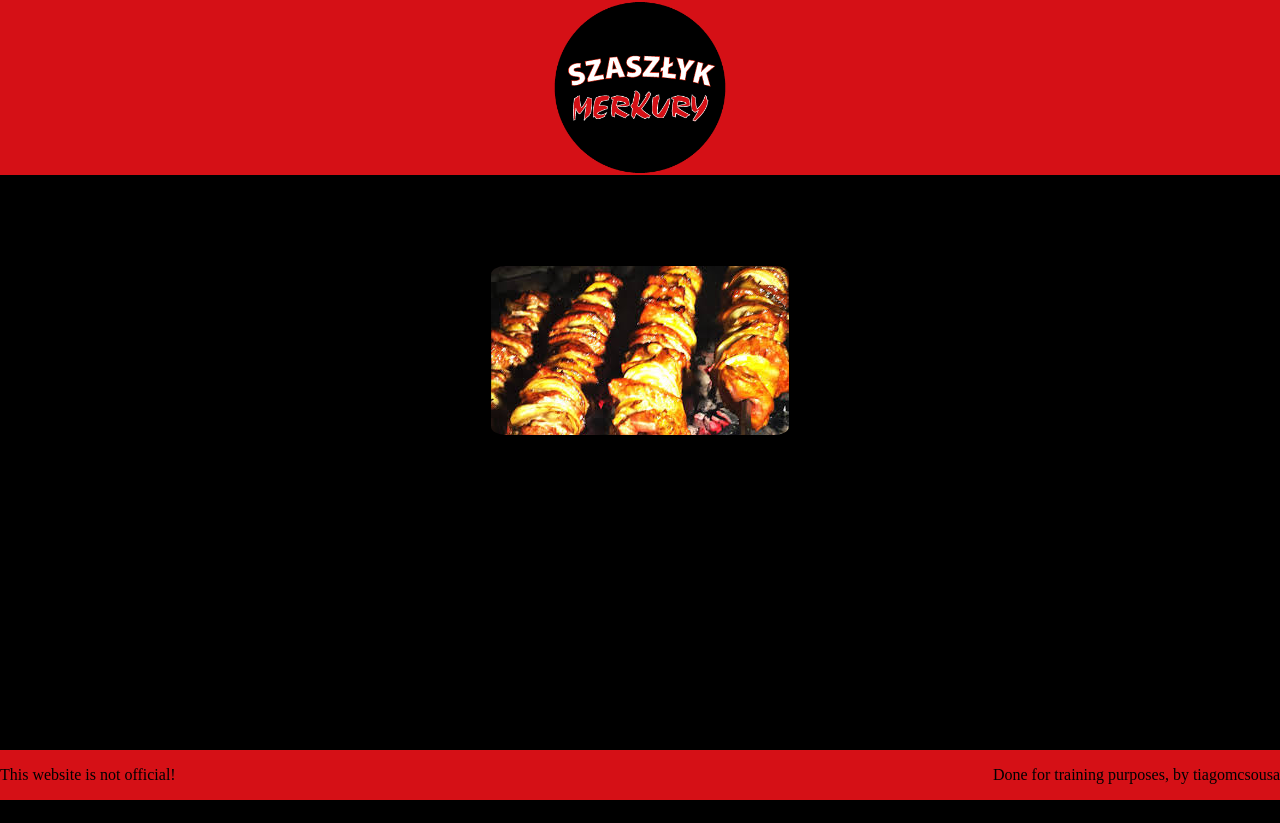
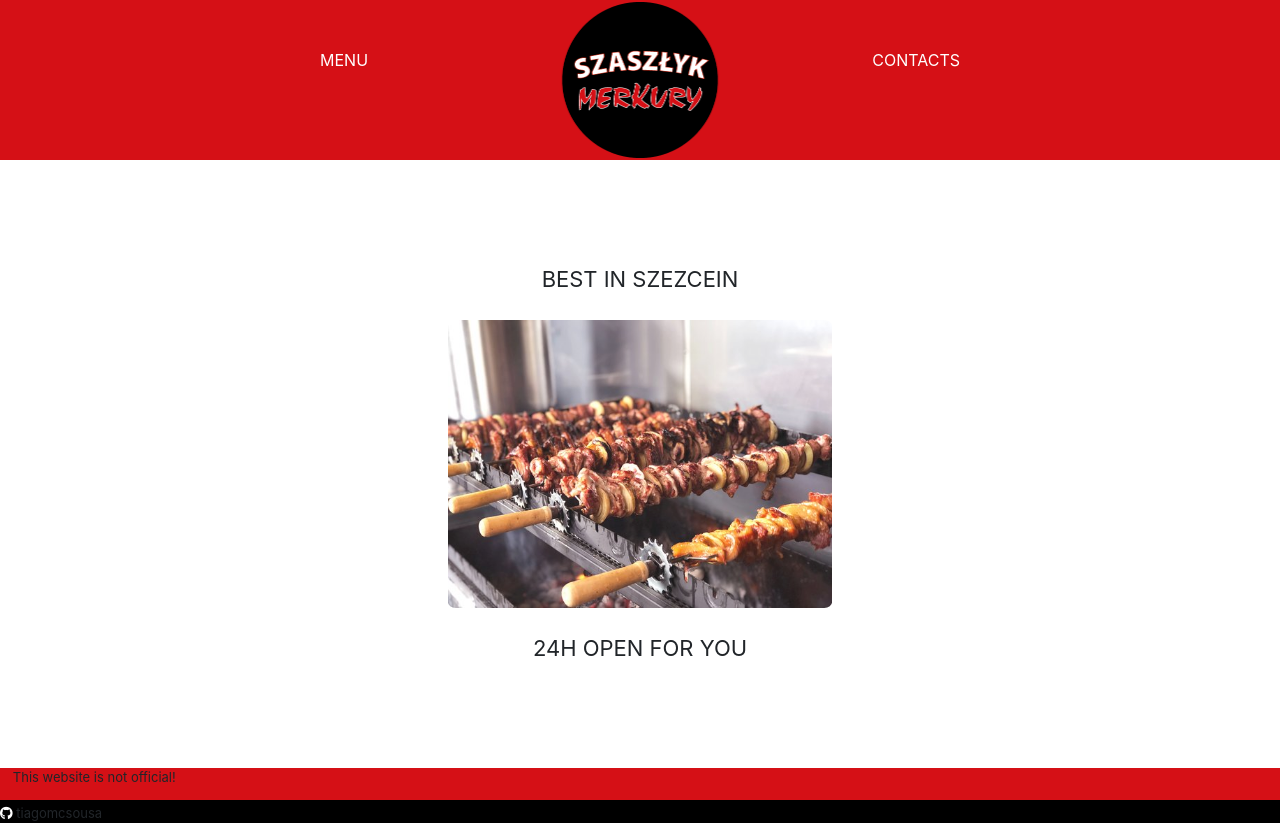
Before and after one commit to tiagomcsousa/Szaszlykarnia-Merkury, a plain HTML site: page index.html in a window 1280 px wide. Before the commit the page ends 800 px from the top, so only its background shows below. Drawn offline with nearby package versions, Linux system fonts and the light colour scheme; a web font is replaced by a local one.

Commit message:
New HTML updates

```diff
--- a/index.html
+++ b/index.html
@@ -7,27 +7,37 @@
     <title>Szaszłykarnia Merkury</title>
     <meta name='viewport' content='width=device-width, initial-scale=1'>
     <link rel='stylesheet' type='text/css' media='screen' href='main.css'>
+    <link rel="preconnect" href="https://fonts.gstatic.com">
+    <link href="https://fonts.googleapis.com/css2?family=Reggae+One&display=swap" rel="stylesheet">
+    <link rel="stylesheet" href="path/to/bootstrap/css/bootstrap.min.css">
+<link rel="stylesheet" href="path/to/font-awesome/css/font-awesome.min.css">
+
 </head>
 
 <body>
 
-    <header id='header'>
-        <img src='szaszlyk-logo.png' id='logo' />
+    <header>
+        <p class='p-menu'>MENU</p>
+        <img src='szaszlyk-logo.png' class='logo' />
+        <p class='p-contacts'>CONTACTS</p>
     </header>
 
     <div id='content'>
-
-        <img src='firstImg.jpeg' id='first-img' />
+        <div class='first-title'>BEST IN SZEZCEIN</div>
+        <img src='imgmenu.jpeg' class='first-img' />
+        <div class='bottom-title'>24H OPEN FOR YOU</div>
     </div>
 
 
     <footer>
-        <div id='footer-container'>
-            <p id='not-official'>This website is not official!</p>
-            <p id='done-by'>Done for training purposes, by tiagomcsousa</p>
-        </div>
+            <p class='not-official'>This website is not official!</p>
+            <p class='done-by'><i class="fab fa-github" style="color: white;"></i> tiagomcsousa </p>
+
     </footer>
-
+    <script
+    src="https://kit.fontawesome.com/4c536a6bd5.js"
+    crossorigin="anonymous"
+  ></script>
     <script src='main.js'></script>
 </body>
 
--- a/main.css
+++ b/main.css
@@ -4,21 +4,45 @@ body {
     padding: 0;
     height: 100%;
     background-color: black;
+    font-family: 'Reggae One', cursive;
+    color: white;
 }
 
 header {
     background-color: #d51016;
-    height: 175px;
+    height: 20%;
     position: relative;
 }
 
 #content {
-    height: 350px;
     display: flex;
-    margin: auto;
+    flex-direction: column;
+    align-items: center;
+    justify-content: center;
+    height: 76%;
+    font-size: 22px;
 }
 
-#logo {
+.p-menu {
+    display: flex;
+    position: absolute;
+    top: 30%;
+    left: 25%;
+    color: white;
+    cursor: pointer;
+}
+
+.p-contacts {
+    display: flex;
+    position: absolute;
+    top: 30%;
+    right: 25%;
+    color: white;
+    cursor: pointer;
+}
+
+
+.logo {
     margin: auto;
     display: block;
     max-height: 100%;
@@ -26,26 +50,31 @@ header {
     object-fit: contain;
 }
 
-#first-img {
-    margin: auto;
-    /* Magic! */
-    max-width: 80%;
-    max-height: 80%;
-    border-radius: 5%;
+#content .first-img{
+  width: 30%;
+  margin-top: 1.5rem;
+  margin-bottom: 1.5rem;
+  opacity: 90%;
+  border-radius: 2%;
 }
 
-#footer-container {
-    position: absolute;
-    bottom: 0;
-    color: black;
-    background-color: #d51016;
+footer {
+    display: flex;
     width: 100%;
+    height: 4%;
+    background-color:#d51016;
+    font-size: 13px;
+    vertical-align: middle;
 }
 
-#done-by {
-    float: right;
+.done-by{
+    margin-left: auto;
+    margin-right: 1%;
+    margin-top: 0;
+    cursor: pointer;
 }
 
-#not-official {
-    float: left;
+.not-official{
+    margin-top: 0;
+    margin-left: 1%;
 }
```
Also changed, not shown: Grilled-Leg-Quarters.jpg (added), imgmenu.jpeg (added).
